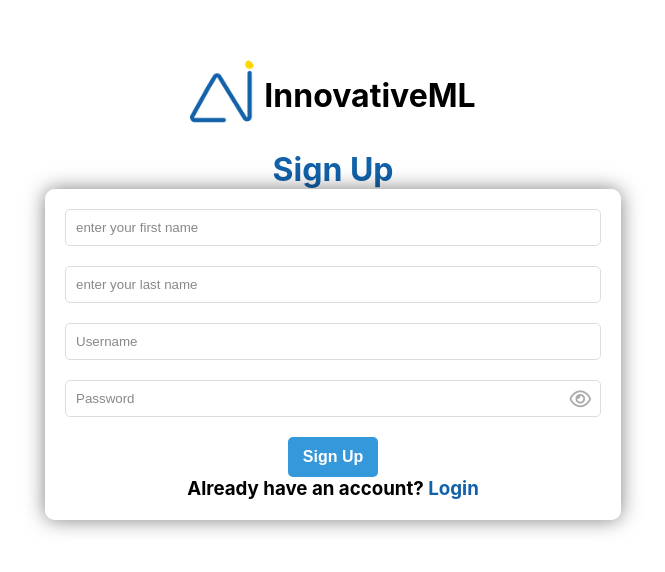
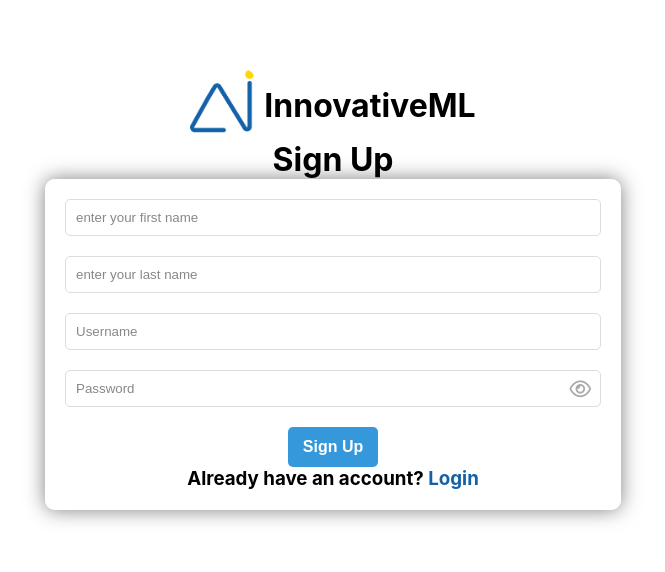
Before and after one commit to AhmadSerhall/innovativeML, a React (Create React App) app in the folder frontend/: page /signup in a window 1280 px wide. Shown: the part 110-682 px from the top of the page, without its empty margins (307-972 px from the left). Built offline with nearby package versions, Linux system fonts and the light colour scheme.

Commit message:
changed the classname for the Signup title

```diff
--- a/frontend/src/pages/Signup/index.jsx
+++ b/frontend/src/pages/Signup/index.jsx
@@ -34,7 +34,7 @@ const SignUp = () => {
   return (
     <div className="signup-container">
       <TitleLogo />
-      <h1 className='center signup'>Sign Up</h1>
+      <h1 className='center signup-title'>Sign Up</h1>
       <form className="signup-form">
       <Input
           name="firstname"
```
